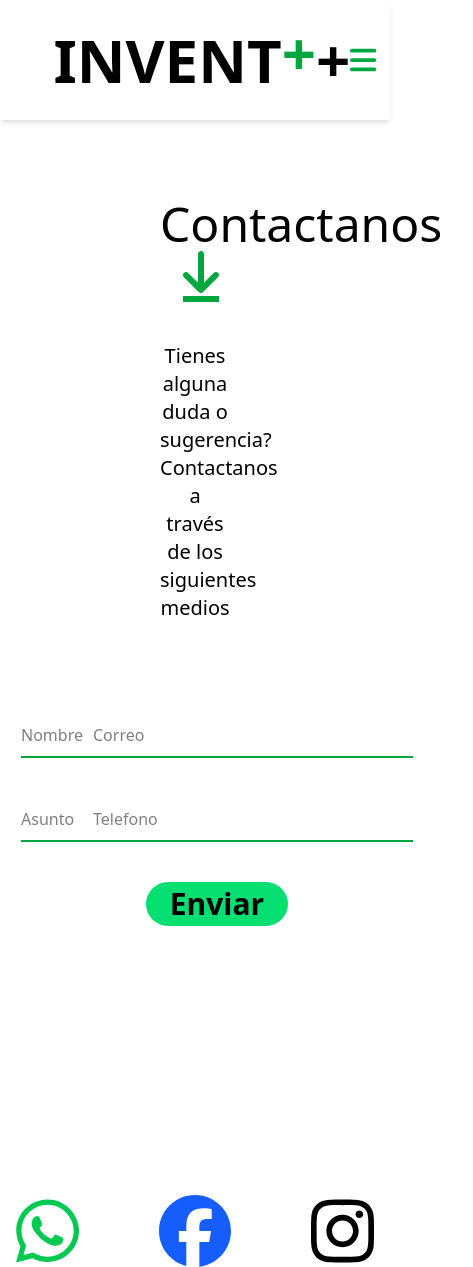
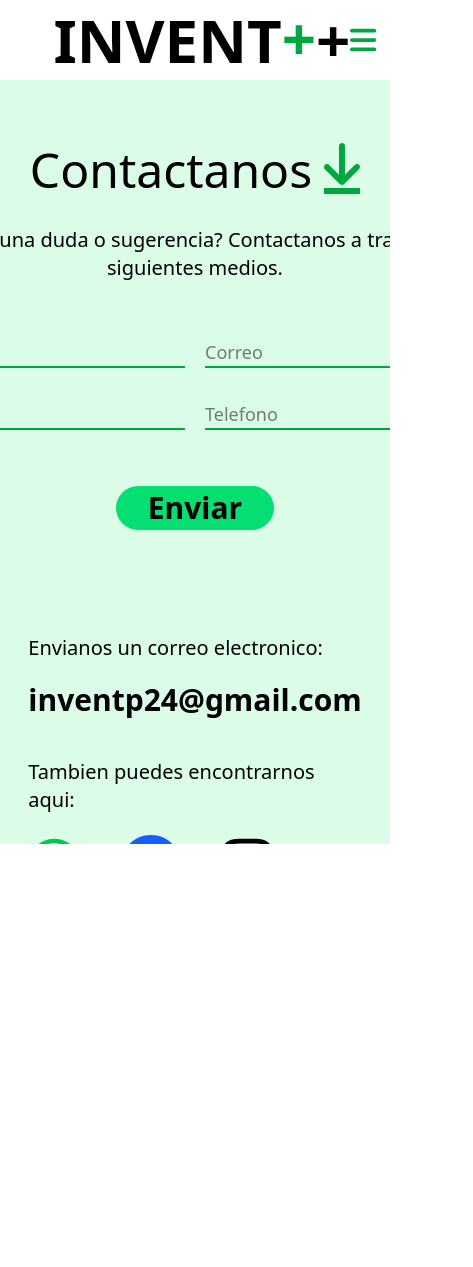
Before and after one commit to lina14mv/Invent_Front, a React (Vite) app: page /Contactanos in a window 390 px wide. Shown: the whole page, 473 px wide, since content can reach past the window. After the commit the page ends 844 px from the top, so only its background shows below. Built offline with nearby package versions, Linux system fonts and the light colour scheme.

Commit message:
Responsive LandingPage

```diff
--- a/src/features/landing/Contactanos.jsx
+++ b/src/features/landing/Contactanos.jsx
@@ -1,48 +1,73 @@
 import { FontAwesomeIcon } from "@fortawesome/react-fontawesome";
 import { faArrowDown } from "@fortawesome/free-solid-svg-icons";
 import { Boton, Input } from "../../shared/Elements";
-import { faWhatsapp, faFacebook, faInstagram } from "@fortawesome/free-brands-svg-icons";
+import {
+  faWhatsapp,
+  faFacebook,
+  faInstagram,
+} from "@fortawesome/free-brands-svg-icons";
 
 const Contactanos = () => {
   return (
-    <section>
-      <h1 className="text-5xl text-center mt-20 px-40">
+    <section className="flex xl:justify-evenly xl:flex-row flex-col xl:items-auto items-center w-screen">
+      <div className="flex justify-center flex-col text-center xl:mt-28 mt-15 max-w-3xl px-12 ">
+        <h1 className="xl:text-7xl text-5xl">
           Contactanos
           <FontAwesomeIcon
             icon={faArrowDown}
             className="ml-3 border-b-6 text-green-600"
           />
         </h1>
-      <p className="text-center mt-10 px-40 text-xl">
-        Tienes alguna duda o sugerencia? Contactanos a través de los siguientes
-        medios
+        <p className="xl:text-2xl text-xl mt-8">
+          Tienes alguna duda o sugerencia? Contactanos a través de los
+          siguientes medios.
         </p>
-      <section className="flex justify-center mt-8">
-        <form className="grid lg:grid-cols-2 grid-cols-1 lg:grid-rows-3 grid-rows-5 lg:w-4xl w-xl gap-x-18 gap-y-10 p-15 pl-26">
+        <form className="pt-14 flex flex-col gap-y-8 text-lg">
+          <div className="flex justify-between gap-x-5">
             <Input type="text" placeholder="Nombre" />
             <Input type="email" placeholder="Correo" />
+          </div>
+          <div className="flex justify-between gap-x-5">
             <Input type="text" placeholder="Asunto" />
             <Input type="tel" placeholder="Telefono" />
-          <div className="flex justify-center col-span-2">
+          </div>
+          <div className="my-6">
             <Boton
               type="submit"
-              className="bg-green-400 text-2xl px-6 py-1 rounded-full"
+              className="bg-green-400 text-2xl px-8 py-1 rounded-full"
             >
               Enviar
             </Boton>
           </div>
         </form>
-      </section>
-      <div className="flex justify-center text-7xl gap-20 mt-10">
-        <button onClick={() => window.open("https://wa.me/573002222222", "_blank")}>
-          <FontAwesomeIcon icon={faWhatsapp} className="text-green-500"/>
+      </div>
+      <div className="flex flex-col lg:text-3xl text-xl items-start xl:pt-40 pt-20 p-20">
+        <h1 className="">Envianos un correo electronico:</h1>
+        <p className="lg:text-5xl text-3xl font-bold mt-5 ">inventp24@gmail.com</p>
+        <h1 className="mt-10">Tambien puedes encontrarnos aqui:</h1>
+        <div className="flex justify-start gap-x-10 mt-5 text-6xl">
+          <button
+            onClick={() => window.open("https://wa.me/573002222222", "_blank")}
+          >
+            <FontAwesomeIcon
+              icon={faWhatsapp}
+              className="text-green-500 cursor-pointer"
+            />
           </button>
-        <button onClick={() => window.open("https://www.facebook.com", "_blank")}>
-          <FontAwesomeIcon icon={faFacebook} className="text-blue-600"/>
+          <button
+            onClick={() => window.open("https://www.facebook.com", "_blank")}
+          >
+            <FontAwesomeIcon
+              icon={faFacebook}
+              className="text-blue-600 cursor-pointer"
+            />
           </button>
-        <button onClick={() => window.open("https://www.instagram.com", "_blank")}>
-          <FontAwesomeIcon icon={faInstagram} />
+          <button
+            onClick={() => window.open("https://www.instagram.com", "_blank")}
+          >
+            <FontAwesomeIcon icon={faInstagram} className="cursor-pointer" />
           </button>
+        </div>
       </div>
     </section>
   );
--- a/src/features/landing/Inicio.jsx
+++ b/src/features/landing/Inicio.jsx
@@ -1,6 +1,6 @@
 const Inicio = () => {
   return (
-    <div className="flex items-center justify-evenly xl:flex-row flex-col gap-8 xl:px-20 px-0 xl:mx-0 mx-35 xl:mt-0 mt-10">
+    <div className="flex items-center justify-between xl:flex-row flex-col gap-8 xl:px-20 px-0 xl:mx-0 mx-35 xl:pt-0 pt-10">
       <div className="xl:text-7xl lg:text-5xl md:text-4xl sm:text-3xl font-bold text-center xl:text-left xl:pr-15 pr-0">
         <span className="text-green-600 animate-pulse">Software </span>para
         pequeñas y medianas empresas<span className="text-green-600">.</span>
@@ -10,12 +10,12 @@ const Inicio = () => {
           <span className="text-green-600">.</span>
         </p>
       </div>
-      <div className="flex justify-center xl:pt-20 pt-0">
-        <div className="flex xl:w-2xl w-xl justify-center">
+      <div className="flex justify-center flex-1 xl:pt-20 pt-0">
+        <div className="flex xl:w-2xl w-xl justify-center shadow-2xl shadow-green-400">
           <img
-            src="src\assets\Landing.png"
+            src="https://res.cloudinary.com/deucbjygt/image/upload/v1743115902/Dise%C3%B1o_sin_t%C3%ADtulo_1_fxv3kl.png"
             alt="imagen de fondo"
-            className="xl:object-cover xl:w-full w-lg h-lg xl:h-full"
+            className="xl:object-cover xl:w-full w-lg h-lg xl:h-full "
           />
         </div>
       </div>
--- a/src/features/landing/Productos.jsx
+++ b/src/features/landing/Productos.jsx
@@ -4,10 +4,10 @@ import { motion } from "framer-motion";
 const Productos = () => {
   return (
     <section>
-      <h1 className="text-5xl text-center font-semibold mt-10 px-40">
+      <h1 className="text-6xl text-center font-semibold pt-10 px-40">
         Productos<span className="text-green-400"> !</span>
       </h1>
-      <p className="text-center mt-8 px-40 text-2xl">
+      <p className="text-center mt-8 px-40 text-3xl">
         Conoce nuestros productos y servicios.
       </p>
       <section className="flex justify-center p-20">
@@ -32,7 +32,7 @@ const Productos = () => {
             description="Sistema de inventario para tu empresa."
             img="src\assets\react.svg"
           />
-          <div className="w-98 flex justify-center mt-20 border-green-300">
+          {/* <div className="w-98 flex justify-center mt-20 border-green-300">
             <motion.div
               animate={{
                 scale: [1, 2, 2, 1, 1],
@@ -55,7 +55,7 @@ const Productos = () => {
                 borderWidth: 2,
               }}
             />
-          </div>
+          </div> */}
         </div>
         <div className="2xl:flex hidden">
           <Card
--- a/src/features/landing/Somos.jsx
+++ b/src/features/landing/Somos.jsx
@@ -3,7 +3,7 @@ import { motion } from "framer-motion";
 const Somos = () => {
   return (
     <section>
-      <h1 className="text-5xl text-center mt-20 px-40">
+      <h1 className="text-5xl text-center pt-20 px-40">
         Empoderamos tu negocio con tecnología sencilla y eficiente.
       </h1>
       <section className="flex justify-center gap-20 mt-20 flex-wrap px-7">
--- a/src/pages/LandingPage.jsx
+++ b/src/pages/LandingPage.jsx
@@ -2,11 +2,11 @@ import Navbar from "/src/features/landing/components/navbar";
 
 const LandingPage = ({ Content }) => {
   return (
-    <section className="w-screen h-screen">
-      <header className="flex items-center justify-center top-0 left-0 w-full h-30 pr-10 bg-white shadow-md">
+    <section className="w-screen h-screen overflow-x-hidden xl:overflow-y-hidden overflow-y-scroll">
+      <header className="flex items-center justify-center top-0 left-0 w-full h-20 lg:h-30 pr-10 bg-white shadow-md z-10">
         <Navbar />
       </header>
-      <main>
+      <main className="flex-1 bg-green-100 xl:h-lvh h-auto">
         <Content />
       </main>
     </section>
--- a/src/shared/Elements.jsx
+++ b/src/shared/Elements.jsx
@@ -16,7 +16,7 @@ const Boton = (props) => {
 
 const Input = (props) => {
     return(
-        <input type={props.type} placeholder={props.placeholder} className={`w-80 border-b-2 border-green-600 ${props.className}`} />
+        <input type={props.type} placeholder={props.placeholder} className={`w-80 border-b-2 border-green-600 focus:border-2 ${props.className}`} />
     )
 };
 
```
Lines whose indentation alone changed are shown as unchanged.
